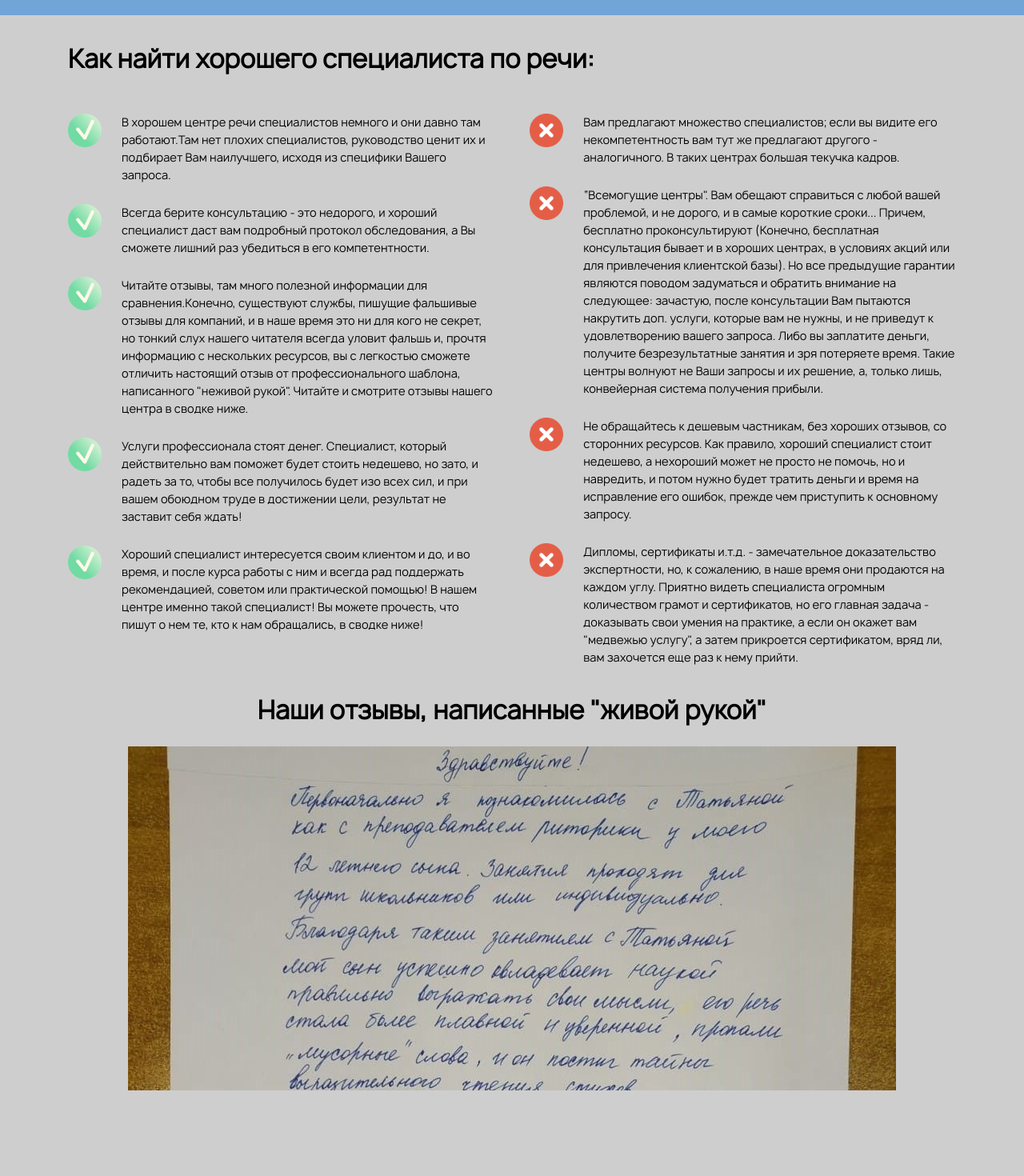
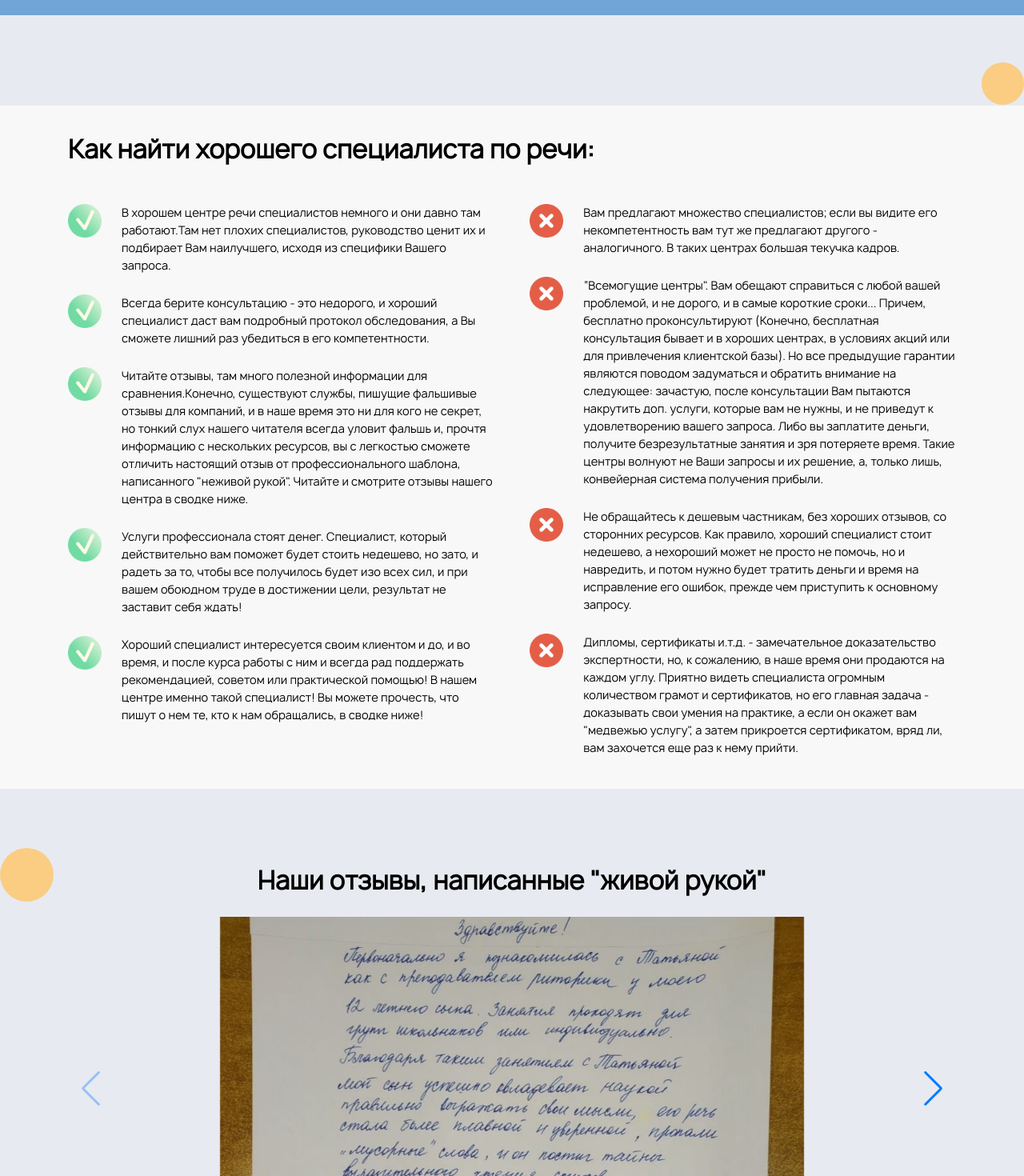
Before and after one commit to gazievri/speech-center, a React (Vite) app: page / in a window 1280 px wide. Shown: the part 1460-2930 px from the top of the page at 80% size. Built offline with nearby package versions, Linux system fonts and the light colour scheme.

Commit message:
swiper done

```diff
--- a/src/components/HowToFind/HowToFind.jsx
+++ b/src/components/HowToFind/HowToFind.jsx
@@ -6,6 +6,8 @@ export const HowToFind = () => {
 
     return (
         <section className={styles.howToFind} id='tips'>
+
+            <div className={styles.howToFindWrapper}>
             <h2 className={styles.title}>Как найти хорошего специалиста по речи:</h2>
             <article className={styles.wrapper}>
 
@@ -23,7 +25,7 @@ export const HowToFind = () => {
 
             </article>
 
-
+            </div>
         </section>
     )
 }
--- a/src/components/HowToFind/styles.module.sass
+++ b/src/components/HowToFind/styles.module.sass
@@ -1,9 +1,9 @@
 @import "../../styles/@mixins"
 
 .howToFind
-    max-width: 1110px
     width: 100%
-    margin: 0 auto
+    background-color: #F8F8F8
+
 .title
     padding-top: 40px
     @include howToFindTitle
@@ -18,6 +18,11 @@
     flex-direction: column
     gap: 25px
     max-width: 48%
+
+.howToFindWrapper
+    max-width: 1110px
+    width: 100%
+    margin: 0 auto
 
 .element__iconCheck
     background-image: url('../../assets/icons/iconCheck.svg')
--- a/src/components/ReviewSwiper/ReviewSwiper.jsx
+++ b/src/components/ReviewSwiper/ReviewSwiper.jsx
@@ -28,6 +28,7 @@ export const ReviewSwiper = () => {
             </SwiperSlide>
           ))}
         </Swiper>
+        <div className={styles.round}/>
 
       </div>
     </section>
--- a/src/components/ReviewSwiper/styles.module.sass
+++ b/src/components/ReviewSwiper/styles.module.sass
@@ -15,12 +15,13 @@
 
 .reviewItem
     width: 100%
-    max-width: 1100px
+    max-width: 730px
     max-height: 430px
+    margin: 0 auto
 
 .reviewImg
     object-fit: contain
-    max-width: 1100px
+    max-width: 730px
     margin: 0 auto
 
 .section
@@ -31,7 +32,17 @@
     width: 100%
     max-width: 1100px
     margin: 0 auto
-    padding-bottom: 100px
+    padding: 100px 0
+    position: relative
+
+.round
+    position: absolute
+    top: 74px
+    left: -90px
+    background-color: #FACD83
+    width: 67px
+    height: 67px
+    border-radius: 50%
 
 .reviewWrapper
     width: 100%
--- a/src/components/SectionMoto/SectionMoto.jsx
+++ b/src/components/SectionMoto/SectionMoto.jsx
@@ -1,7 +1,9 @@
 import styles from "./styles.module.sass";
 
-export const SectionMoto = ({text}) => {
-    return(
-        <section className={styles.sectionMoto}>{text}</section>
-    )
-}
+export const SectionMoto = ({ text, second = false }) => {
+  return (
+    <section className={second ? styles.sectionMotoSecond : styles.sectionMoto}>
+      {text} {second && <div className={styles.round} />}
+    </section>
+  );
+};
--- a/src/components/SectionMoto/styles.module.sass
+++ b/src/components/SectionMoto/styles.module.sass
@@ -9,3 +9,25 @@
     justify-content: center
     align-items: center
     @include sectionMoto
+
+.sectionMotoSecond
+
+    min-height: 84px
+    width: 100%
+    background-color: #71A4D7
+    color: white
+    display: flex
+    justify-content: center
+    align-items: center
+    @include sectionMoto
+    margin-bottom: 113px
+    position: relative
+
+.round
+    position: absolute
+    right: 0
+    bottom: -112px
+    border-radius: 50%
+    background: #FACD83
+    width: 53px
+    height: 53px
--- a/src/pages/Home.jsx
+++ b/src/pages/Home.jsx
@@ -12,7 +12,7 @@ export const Home = () => {
       <Hero />
       <SectionMoto text='Татьяна - ваш эксклюзивный специалист' />
       <Products />
-      <SectionMoto text='И помните - главное начать' />
+      <SectionMoto text='И помните - главное начать' second/>
       <HowToFind />
       <ReviewSwiper />
       <WithYou />
--- a/src/styles/@globals.sass
+++ b/src/styles/@globals.sass
@@ -14,5 +14,5 @@
   flex-direction: column
   min-height: 100vh
   position: relative
-  background-color: #CECECE
+  background-color: #E8EAF1
   align-items: center
--- a/src/styles/@normalize.sass
+++ b/src/styles/@normalize.sass
@@ -20,7 +20,7 @@ html
 
 body
     min-height: 100vh
-    text-rendering: optimizespeed
+    // text-rendering: optimizespeed
 
 a
     color: inherit
```
